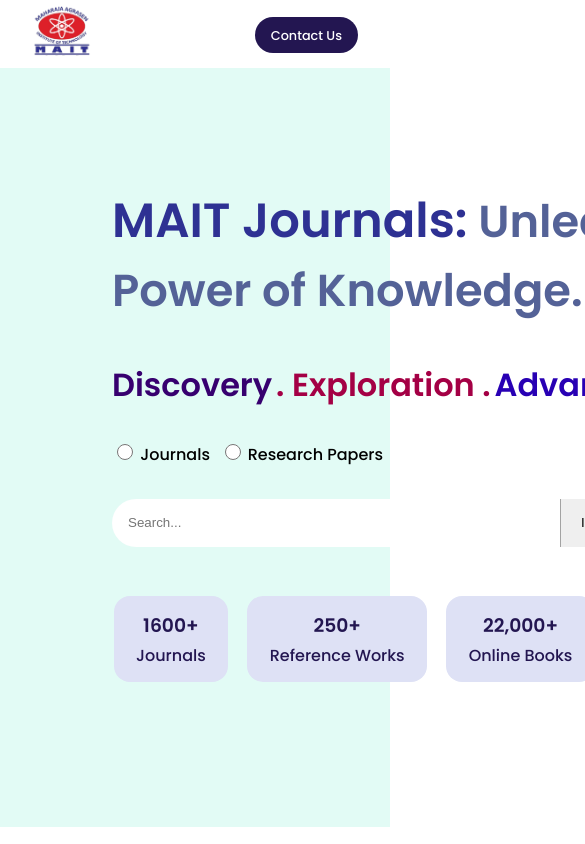
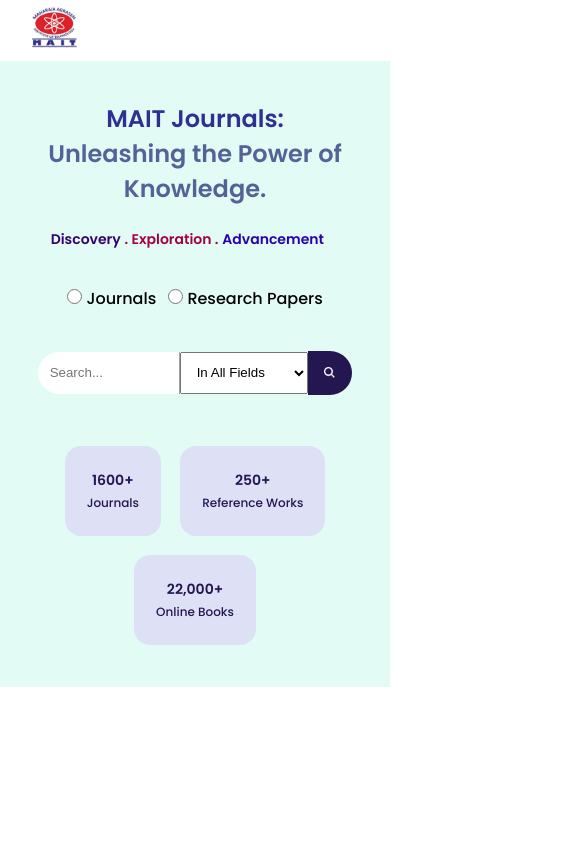
Before and after one commit to Bharat0709/MAIT-Journals, a plain HTML site: page index.html in a window 390 px wide. Shown: the top 844 px of the page, 585 px wide, since content can reach past the window. Drawn offline with Linux system fonts and the light colour scheme.

Commit message:
Added hero section

```diff
--- a/style.css
+++ b/style.css
@@ -1,16 +1,19 @@
-body {
-  font-family: "Inter", sans-serif;
-  font-family: "Poppins", sans-serif;
+* {
   margin: 0;
   padding: 0;
 }
 
+body {
+  font-family: "Inter", sans-serif;
+  font-family: "Poppins", sans-serif;
+}
+
 header {
-  color: #fff;
-  padding: 0.3rem 2rem;
+  padding: 6px 30px;
   position: sticky;
   top: 0;
-  background-color: white;
+  backdrop-filter: blur(20px);
+  background-color: rgba(255, 255, 255, 0.482);
 }
 
 a {
@@ -18,9 +21,10 @@ a {
   color: black;
 }
 
-h1{
+h1 {
   width: fit-content;
 }
+
 /* HERO SECTION */
 
 /* NAVIGATION BAR  */
@@ -29,12 +33,6 @@ h1{
   display: flex;
   justify-content: space-between;
   align-items: center;
-}
-
-.logo a {
-  color: #fff;
-  font-size: 1.5rem;
-  text-decoration: none;
 }
 
 .nav-links {
@@ -47,12 +45,12 @@ h1{
 }
 
 .nav-links li {
-  padding: 0 1.25rem;
+  padding: 0 1rem;
 }
 
 .nav-links a {
   font-weight: 450;
-  font-size: 0.9rem;
+  font-size: 12px;
   color: #000000;
   text-decoration: none;
 }
@@ -70,15 +68,15 @@ h1{
 }
 
 .MAIT-LOGO {
-  width: 3.7rem;
-  height: 3.2rem;
+  width: 3.3rem;
+  height: 3rem;
 }
 
 .Contact-Us-Button {
   padding: 0.6rem 1rem;
   background-color: #231651;
   color: white;
-  font-size: 0.8rem;
+  font-size: 12px;
   border-radius: 2rem;
 }
 
@@ -92,19 +90,29 @@ h1{
     transform: translateY(0);
   }
 }
-
+.container {
+  display: flex;
+  flex-direction: column;
+  gap: 20px;
+}
 .hero {
-  height: 90vh;
   justify-content: space-around;
   align-items: center;
+  flex-wrap: wrap;
   display: flex;
-  padding: 0rem 7rem 0rem 7rem;
+  padding: 50px 0px;
+  margin: auto;
   background-color: #e2fbf5;
 }
+.hero-content-left {
+  padding: 30px 10px 30px 0px;
+  display: flex;
+  justify-content: flex-start;
+  align-items: center;
+  gap: 20px;
+  width: min-content;
+}
 
-.hero h1 {
-  width: 850px;
-}
 .tagline {
   font-weight: 900;
   position: relative;
@@ -112,7 +120,7 @@ h1{
 }
 
 .tagline span {
-  font-size: 2rem;
+  font-size: 32px;
   display: inline-block;
   opacity: 0;
 }
@@ -132,19 +140,18 @@ h1{
   animation: slideUp 0.5s ease-in-out 2.5s forwards;
 }
 .Main-Heading-Mait-Journals {
-  font-size: 3rem;
   color: #2e3193;
   font-weight: 900;
 }
 
 h1 {
   color: #546297;
-  font-size: 2.8rem;
+  font-size: 44px;
 }
 
 .radio-buttons input[type="radio"] {
-  width: 1rem;
-  height: 1rem;
+  width: 15px;
+  height: 15px;
   border: 2px solid #000000;
   border-radius: 50%;
   outline: none;
@@ -157,58 +164,58 @@ h1 {
 }
 
 .radio-buttons {
-  margin-top: -1rem;
+  margin-top: -30px;
   display: flex;
+  flex-wrap: wrap;
+  justify-content: flex-start;
   align-items: center;
-  gap: 0.6rem;
+  gap: 12px;
 }
 
 .Search-Bar-Input {
-  padding: 0.3rem 1rem;
-  height: 2.4rem;
-  width: 26rem;
+  padding: 6px 12px;
+  height: 40px;
+  width: 400px;
   border-radius: 4rem 0rem 0rem 4rem;
   border: none;
   border-right: 1px solid rgba(0, 0, 0, 0.361);
 }
 
 .search-bar {
-  height: 1rem;
-  margin-top: 3rem;
+  margin-top: 20px;
   display: flex;
   align-items: center;
   gap: 0rem;
 }
 
 .Categories-Dropdown {
-  padding: 0.3rem 1rem;
-  height: 3rem;
-  width: 12rem;
-  border: none !important;
-  border-radius: 0rem;
-  outline: none;
-  box-shadow: none;
+  padding: 6px 12px;
+  height: 50px;
+  width: 180px;
 }
 
 .Search-Icon {
   background-color: #231651;
   padding: 1rem;
+  height: 20px;
+  width: 20px;
   border-radius: 0rem 4rem 4rem 0rem;
 }
 
 .stats {
-  margin: 4rem 0rem;
+  margin-top: 30px;
   display: flex;
   align-items: center;
   gap: 1rem;
 }
+
 .stat-item {
   display: flex;
   flex-direction: column;
   gap: 0.2rem;
   margin: 0.1rem;
   background-color: #dee1f5;
-  padding: 0.9rem 1.4rem;
+  padding: 20px 32px;
   color: #231651;
   width: fit-content;
   text-align: center;
@@ -220,18 +227,188 @@ h1 {
   margin: 0rem;
 }
 
-.Hero-image{
-  width: 470px;
+.Hero-image {
+  width: 32vw;
 }
 
 @media only screen and (max-width: 576px) {
+  .stats {
+    justify-content: center;
+    display: flex;
+    flex-direction: row;
+    flex-wrap: wrap;
+  }
+
+  .Search-Icon {
+    background-color: #231651;
+    padding: 1rem;
+    height: 12px;
+    width: 12px;
+    border-radius: 0rem 4rem 4rem 0rem;
+  }
   .nav-links {
     display: none;
   }
+  header {
+    padding: 6px 30px;
+  }
 
-  .Hero-image{
+  /* HERO SECTION */
+
+  /* NAVIGATION BAR  */
+
+  .nav-links a:hover {
+    font-weight: 900;
+  }
+
+  .nav-links li {
+    padding: 0 1rem;
+  }
+
+  .nav-links a {
+    font-weight: 450;
+    font-size: 12px;
+    color: #000000;
+    text-decoration: none;
+  }
+
+  .burger {
+    display: none;
+    cursor: pointer;
+  }
+
+  .burger div {
+    width: 1.5625rem;
+    height: 0.375rem;
+    background-color: #fff;
+    margin: 0.3125rem;
+  }
+
+  .MAIT-LOGO {
+    width: 3rem;
+    height: 2.6rem;
+  }
+
+  .Contact-Us-Button {
     display: none;
   }
 
+  @keyframes slideUp {
+    0% {
+      opacity: 0;
+      transform: translateY(50px);
+    }
+    100% {
+      opacity: 1;
+      transform: translateY(0);
+    }
+  }
+  .container {
+    display: flex;
+    flex-direction: column;
+    gap: 20px;
+  }
 
+  .hero {
+    justify-content: center;
+    align-items: center;
+    flex-wrap: wrap;
+    display: flex;
+    padding: 10px 0px;
+    margin: auto;
+    background-color: #e2fbf5;
+  }
+
+  .hero-content-left {
+    padding: 30px 0px 30px 0px;
+    display: flex;
+    justify-content: center;
+    align-items: center;
+    gap: 20px;
+    width: min-content;
+  }
+
+  .tagline span {
+    font-size: 14px;
+    text-align: center;
+    margin: auto;
+    opacity: 0;
+  }
+
+  .Main-Heading-Mait-Journals {
+    color: #2e3193;
+    font-weight: 900;
+  }
+
+  h1 {
+    width: auto;
+    color: #546297;
+    font-size: 24px;
+    text-align: center;
+  }
+
+  .radio-buttons input[type="radio"]:checked {
+    border-color: #000000;
+    background-color: #2e3193; /* Set the inner color to #2e3193 */
+  }
+
+  .radio-buttons {
+    margin-top: -10px;
+    display: flex;
+    flex-wrap: wrap;
+    justify-content: center;
+    align-items: center;
+    gap: 12px;
+  }
+
+  .Search-Bar-Input {
+    padding: 6px 12px;
+    height: 30px;
+    width: 30vw;
+    border-radius: 4rem 0rem 0rem 4rem;
+    border: none;
+    border-right: 1px solid rgba(0, 0, 0, 0.361);
+  }
+
+  .search-bar {
+    justify-content: center;
+    margin-top: 20px;
+    display: flex;
+    align-items: center;
+    gap: 0rem;
+  }
+
+  .Categories-Dropdown {
+    padding: 6px 12px;
+    height: 42px;
+    width:33vw;
+    align-self: center;
+  }
+
+  .stat-item {
+    display: flex;
+    flex-wrap: wrap;
+    height: 70px;
+    flex-direction: column;
+    justify-content: center;
+    font-size: 12px;
+    padding: 10px 22px;
+    color: #231651;
+    width: fit-content;
+    text-align: center;
+    border-radius: 1rem;
+  }
+
+  .stat-item p,
+  .stat-item h3 {
+    margin: 0rem;
+  }
+
+  .Hero-image {
+    display: none;
+  }
+
+  .tagline {
+    margin-left: 13px;
+  }
 }
```
